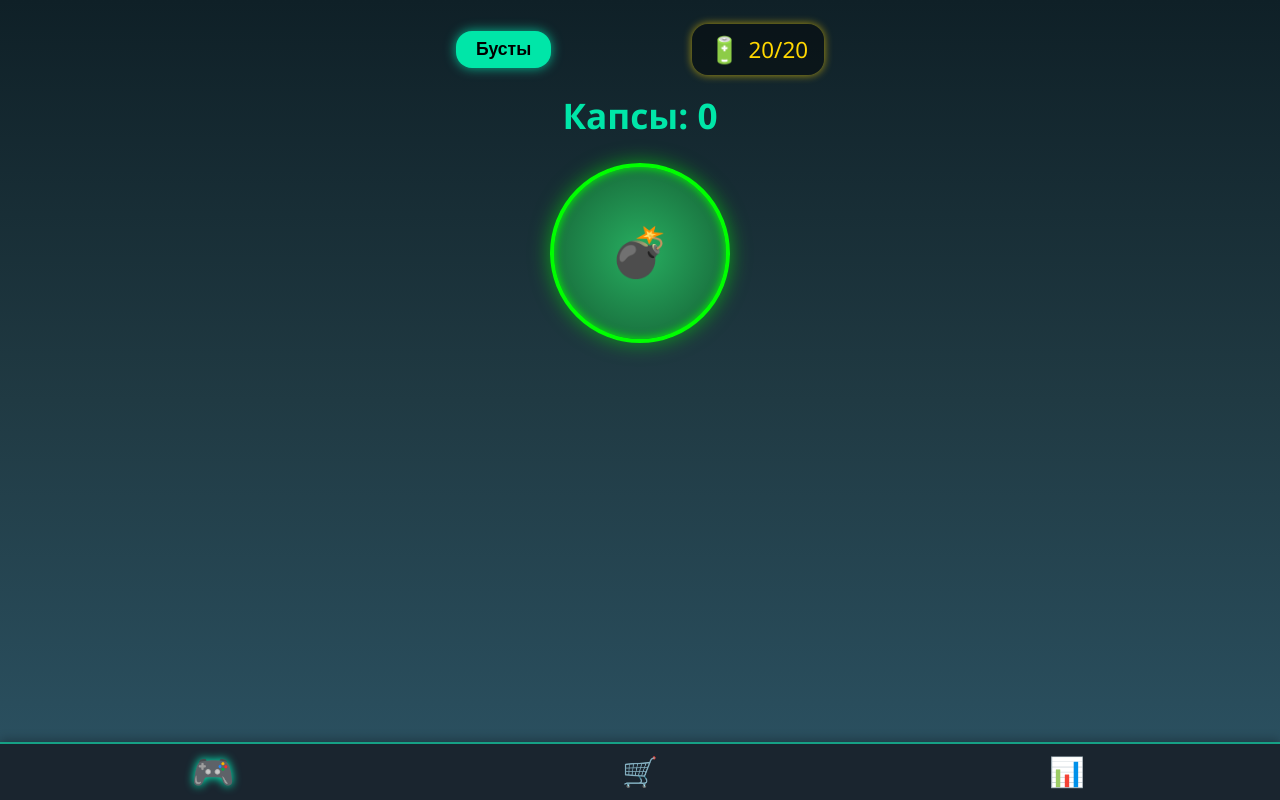
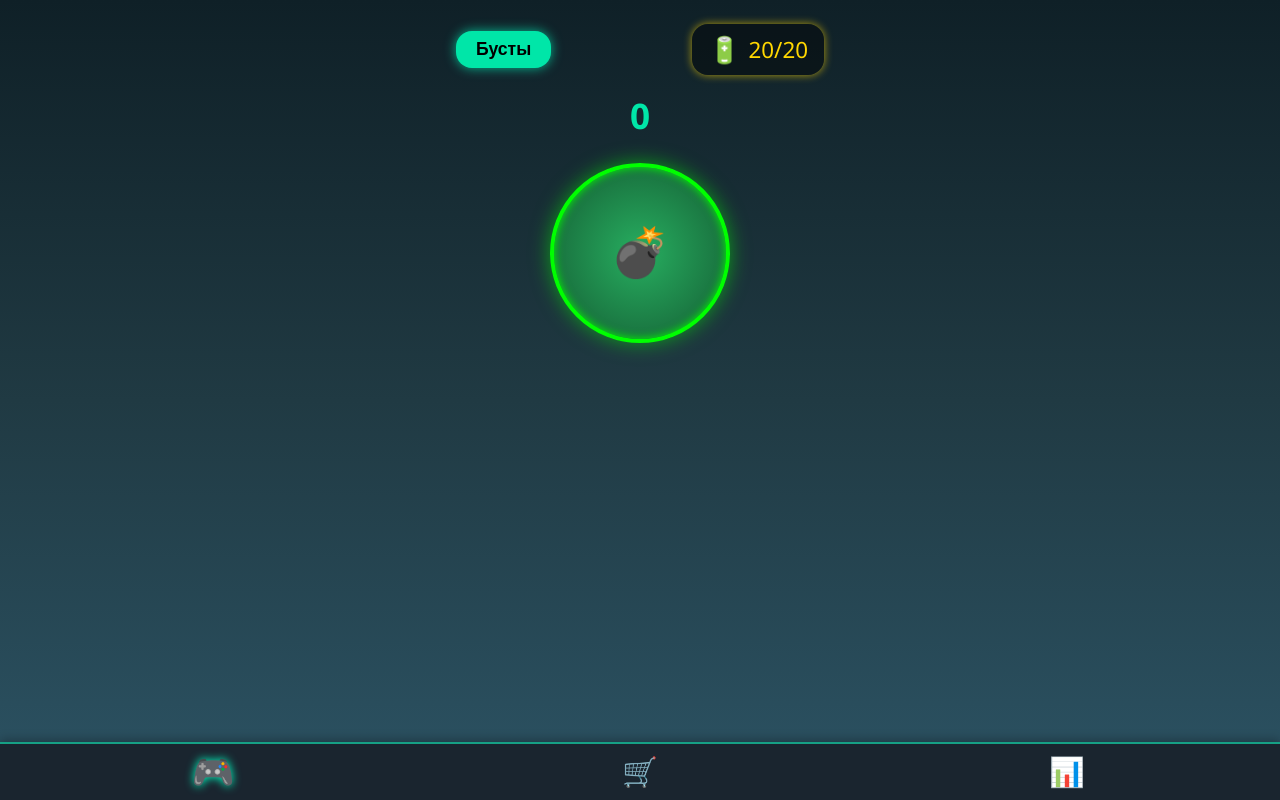
Before and after one commit to crymory/bunker-clickers, a React (Create React App) app: page / in a window 1280 px wide. Built offline with nearby package versions, Linux system fonts and the light colour scheme.

Commit message:
Update App.js

```diff
--- a/src/App.js
+++ b/src/App.js
@@ -117,7 +117,7 @@ function App() {
             </div>
           </div>
 
-          <div className="counter">Капсы: {caps.toLocaleString('ru-RU')}</div>
+          <div className="counter">{caps.toLocaleString('ru-RU')}</div>
 
           <div className="click-button-container">
             <button
```
